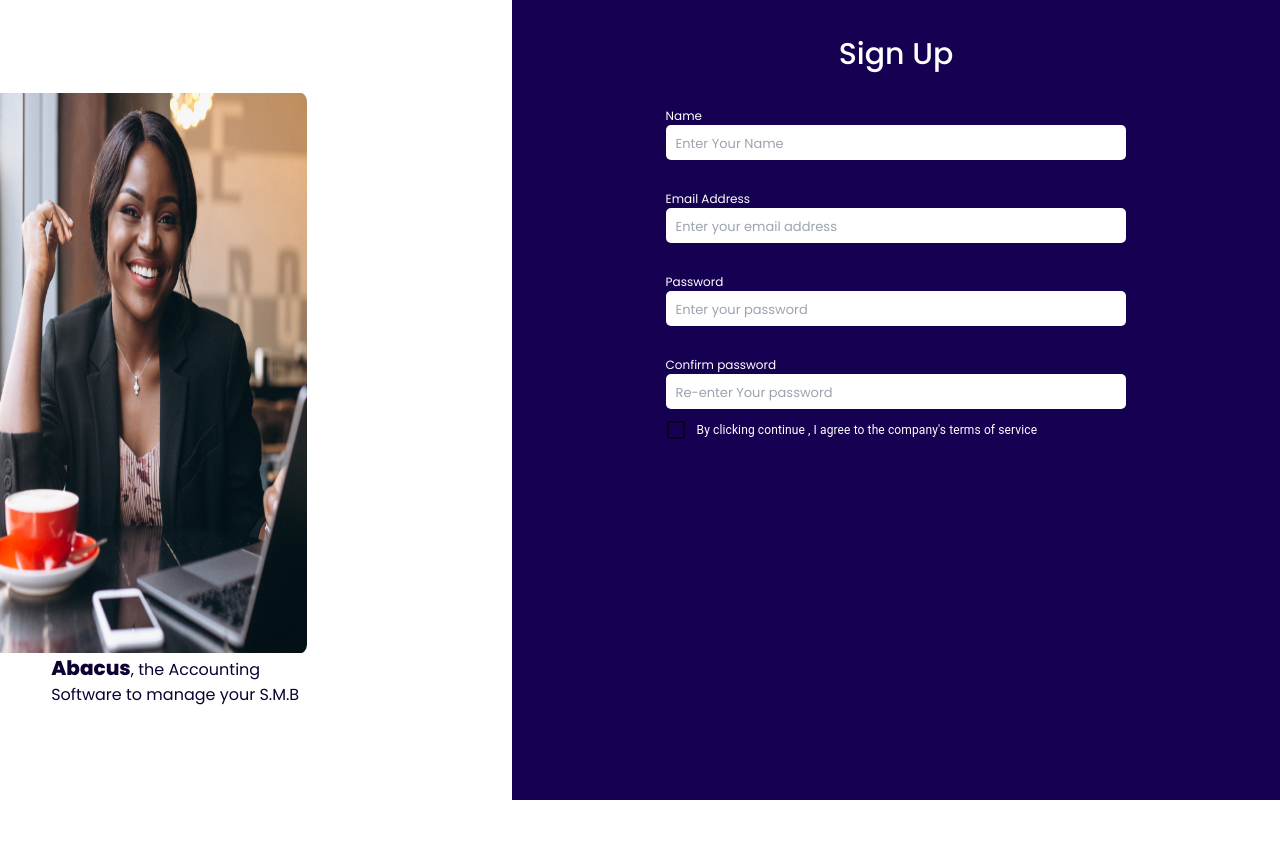
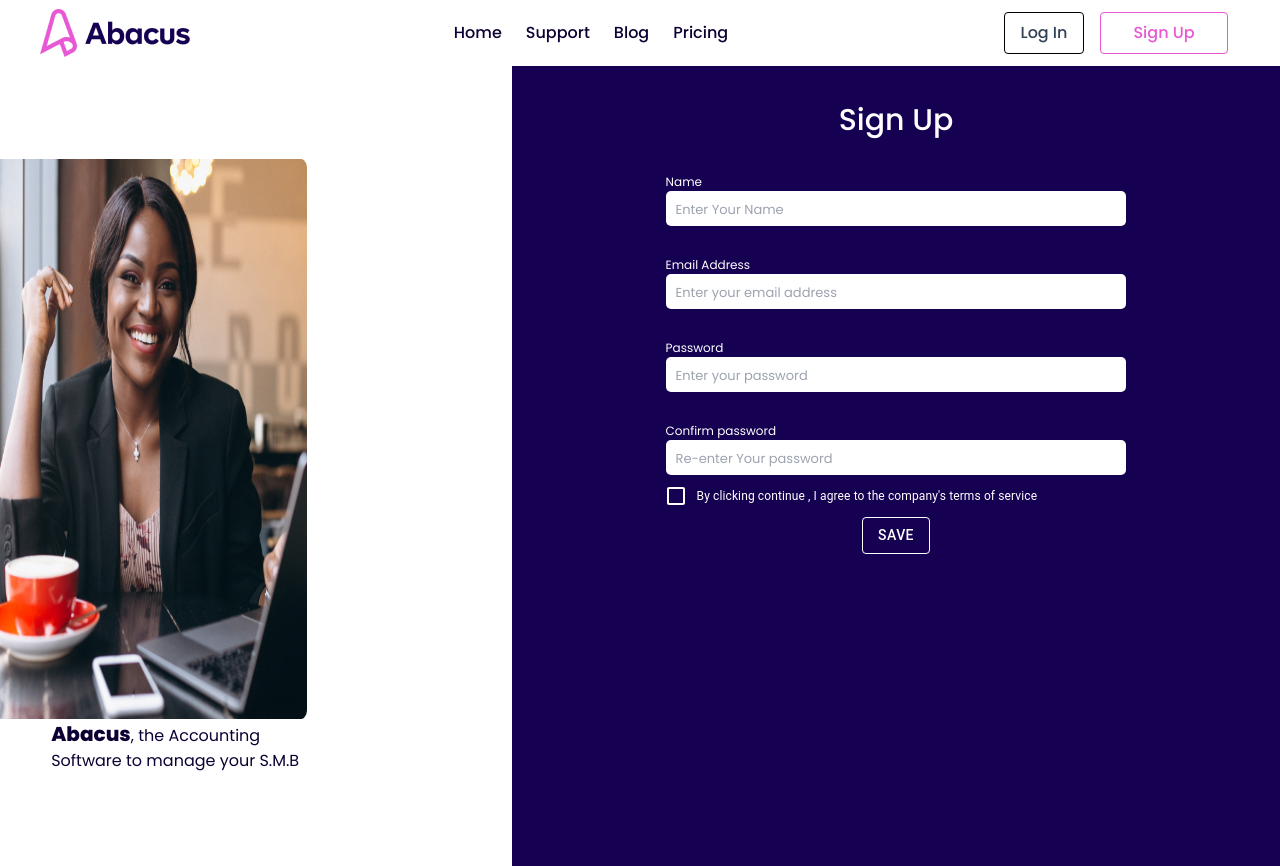
Before and after one commit to Abacus-Africa/Abacus-Frontend, a React (Create React App) app: page /signup in a window 1280 px wide. Before the commit the page ends 800 px from the top, so only its background shows below. Built offline with nearby package versions, Linux system fonts and the light colour scheme.

Commit message:
merged with main

```diff
--- a/package.json
+++ b/package.json
@@ -10,6 +10,7 @@
     "@fortawesome/free-solid-svg-icons": "^6.1.1",
     "@fortawesome/react-fontawesome": "^0.1.18",
     "@mui/icons-material": "^5.8.4",
+    "@mui/lab": "^5.0.0-alpha.88",
     "@mui/material": "^5.8.6",
     "@testing-library/jest-dom": "^5.16.4",
     "@testing-library/react": "^13.3.0",
--- a/src/components/nav/Nav.jsx
+++ b/src/components/nav/Nav.jsx
@@ -3,7 +3,7 @@ import Logo from '../../assets/images/logo.png';
 
 const Nav = () => {
   return (
-    <div className="flex justify-between items-center mt-12 mx-44 headings">
+    <div className="flex justify-between items-center  mx-10 headings">
                 {/* <nav class="flex items-center justify-between flex-wrap bg-teal-500 p-6">
         <div class="flex items-center flex-shrink-0 text-white mr-6">
             <svg class="fill-current h-8 w-8 mr-2" width="54" height="54" viewBox="0 0 54 54" xmlns="http://www.w3.org/2000/svg"><path d="M13.5 22.1c1.8-7.2 6.3-10.8 13.5-10.8 10.8 0 12.15 8.1 17.55 9.45 3.6.9 6.75-.45 9.45-4.05-1.8 7.2-6.3 10.8-13.5 10.8-10.8 0-12.15-8.1-17.55-9.45-3.6-.9-6.75.45-9.45 4.05zM0 38.3c1.8-7.2 6.3-10.8 13.5-10.8 10.8 0 12.15 8.1 17.55 9.45 3.6.9 6.75-.45 9.45-4.05-1.8 7.2-6.3 10.8-13.5 10.8-10.8 0-12.15-8.1-17.55-9.45-3.6-.9-6.75.45-9.45 4.05z"/></svg>
--- a/src/pages/signup/Signup.css
+++ b/src/pages/signup/Signup.css
@@ -114,4 +114,23 @@
 .signup_wrapper .sign_up_form_wrapper .sign_up_form .form_check span {
   font-size: 12px;
 }
+
+.signup_wrapper .sign_up_form_wrapper .sign_up_form .form_check svg {
+  color: white;
+}
+
+.signup_wrapper .sign_up_form_wrapper .sign_up_form .btn-wrapper {
+  width: 100%;
+  display: -webkit-box;
+  display: -ms-flexbox;
+  display: flex;
+  -webkit-box-pack: center;
+      -ms-flex-pack: center;
+          justify-content: center;
+}
+
+.signup_wrapper .sign_up_form_wrapper .sign_up_form .btn-wrapper button {
+  color: white;
+  border-color: white;
+}
 /*# sourceMappingURL=Signup.css.map */
--- a/src/pages/signup/Signup.js
+++ b/src/pages/signup/Signup.js
@@ -5,14 +5,19 @@ import { Typography } from "@mui/material";
 import { Box } from "@mui/system";
 import FormControlLabel from "@mui/material/FormControlLabel";
 import Checkbox from "@mui/material/Checkbox";
+import Nav from "../../components/nav/Nav";
+import Button from "@mui/material/Button";
+import LoadingButton from '@mui/lab/LoadingButton';
 
 const Signup = () => {
-    const  [ loading,setLoading ]  = useState(false)
-    function handleClick(){
-        setLoading(!loading)
+  const [loading, setLoading] = useState(false);
+  function handleClick() {
+    setLoading(!loading);
   }
 
   return (
+    <>
+      <Nav />
       <div className="signup_wrapper">
         <div className="signup_side_image">
           <img src={girl} alt="girl" />
@@ -27,7 +32,11 @@ const Signup = () => {
 
             <div className="signup_input_wrapper">
               <label for="name"> Name </label>
-            <input type="text" id="name" placeholder="Enter Your Name"></input>
+              <input
+                type="text"
+                id="name"
+                placeholder="Enter Your Name"
+              ></input>
             </div>
             <div className="signup_input_wrapper">
               <label for="email"> Email Address </label>
@@ -53,7 +62,7 @@ const Signup = () => {
                 placeholder="Re-enter Your password"
               ></input>
             </div>
-          <Box sx={{ fontSize: "10px" }} className="form_check">
+            <Box className="form_check">
               <FormControlLabel
                 control={<Checkbox color="secondary" />}
                 label="By clicking continue , I agree to the company's terms of service"
@@ -61,20 +70,21 @@ const Signup = () => {
               />
             </Box>
 
-          <Box>
-            {/* <LoadingButton
-              size="small"
+            <Box className="btn-wrapper ">
+              {/* <Button variant="outlined" >Sign Up</Button> */}
+              <LoadingButton
                 onClick={handleClick}
                 loading={loading}
-              loadingPosition="end"
-              variant="contained"
+                loadingPosition="start"
+                variant="outlined"
               >
-              Sign Up
-            </LoadingButton> */}
+                Save
+              </LoadingButton>
             </Box>
           </div>
         </div>
       </div>
+    </>
   );
 };
 
--- a/src/pages/signup/Signup.scss
+++ b/src/pages/signup/Signup.scss
@@ -68,6 +68,19 @@
                 span{
                     font-size: 12px;
                 }
+                svg{
+                    color: white;
+
+                }
+            }
+            .btn-wrapper{
+                width: 100%;
+                display: flex;
+                justify-content: center;
+                button{
+                    color: white;
+                    border-color: white;
+                }
             }
     }
     }
```
Also changed, not shown: 2 other files (tests, documents, lock files or other folders). Lines whose indentation alone changed are shown as unchanged.
